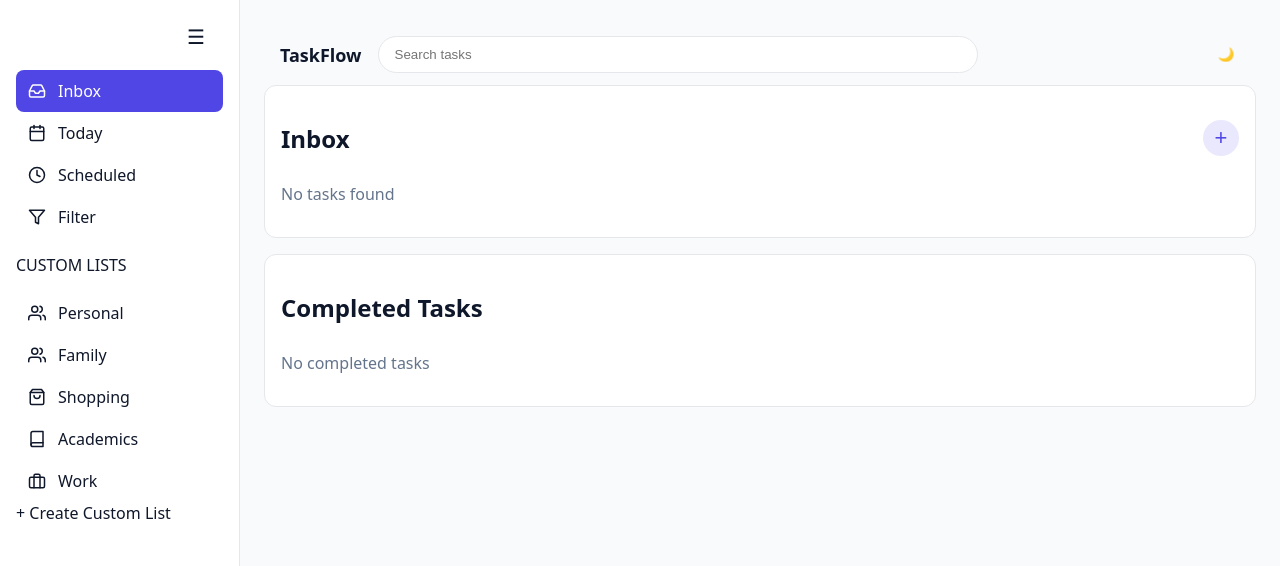
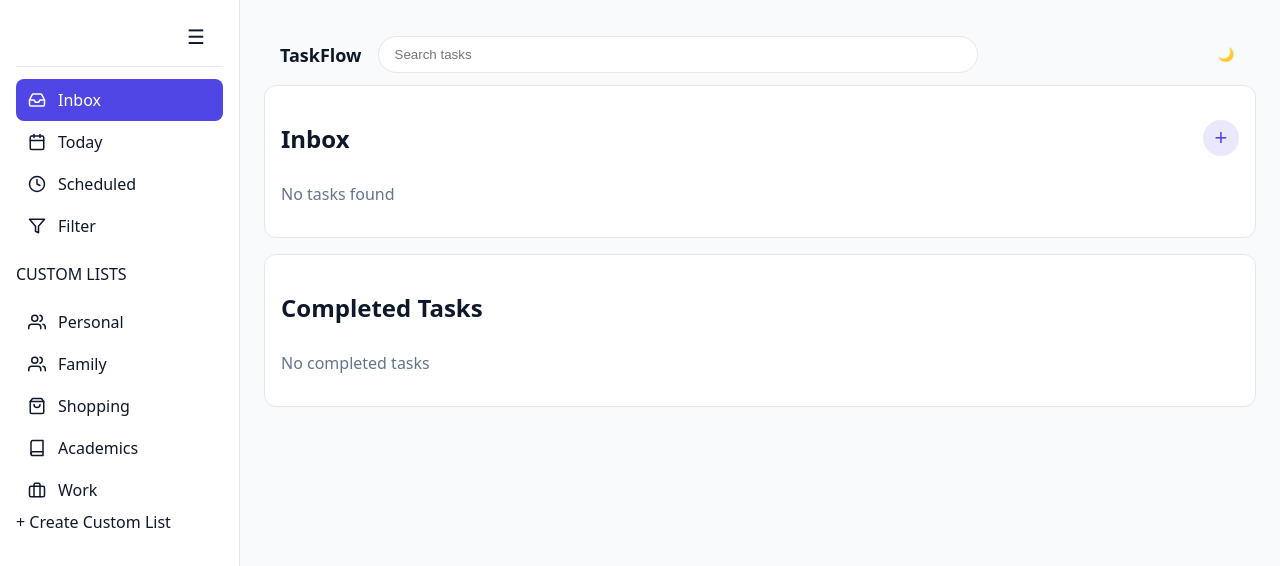
Before and after one commit to sukantadutta2003-tech/Task-Manager, a React (Create React App) app: page / in a window 1280 px wide. Shown: the top 566 px of the page. Built offline with nearby package versions, Linux system fonts and the light colour scheme.

Commit message:
save changes

```diff
--- a/src/components/Sidebar.js
+++ b/src/components/Sidebar.js
@@ -42,7 +42,7 @@ export default function Sidebar({
           ☰
         </button>
       </div>
-
+      <div className="sidebar-divider" />
       {/* MAIN */}
       <div className="sidebar-section">
         {mainItems.map((item) => (
--- a/src/styles/theme.css
+++ b/src/styles/theme.css
@@ -163,3 +163,17 @@
 .sidebar.collapsed .sidebar-top {
   justify-content: center;
 }
+/* ── SIDEBAR DIVIDER (TaskFlow style) ── */
+
+.sidebar-divider {
+  height: 1px;
+  width: 100%;
+  background: var(--border);
+  margin: 8px 0 12px;
+}
+
+/* Adjust spacing when collapsed */
+.sidebar.collapsed .sidebar-divider {
+  margin: 8px auto 12px;
+  width: 40px;
+}
```
